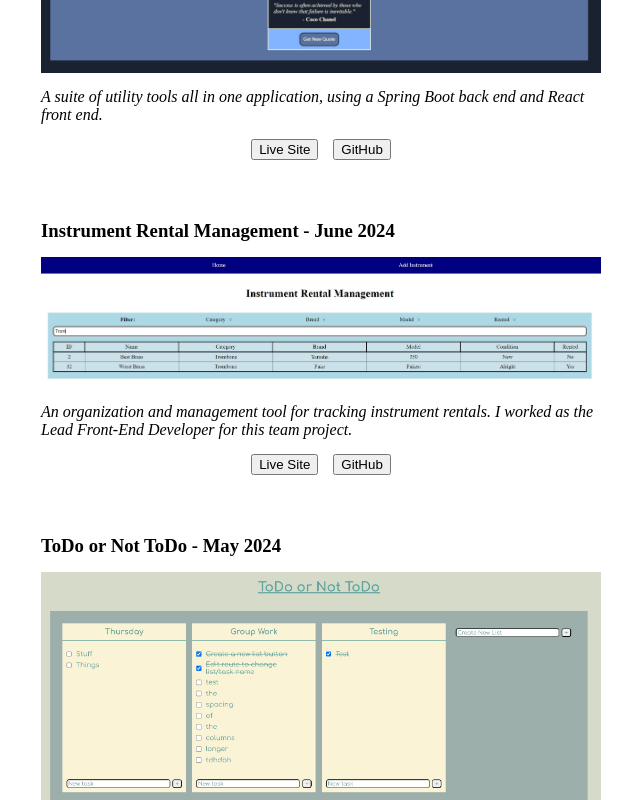
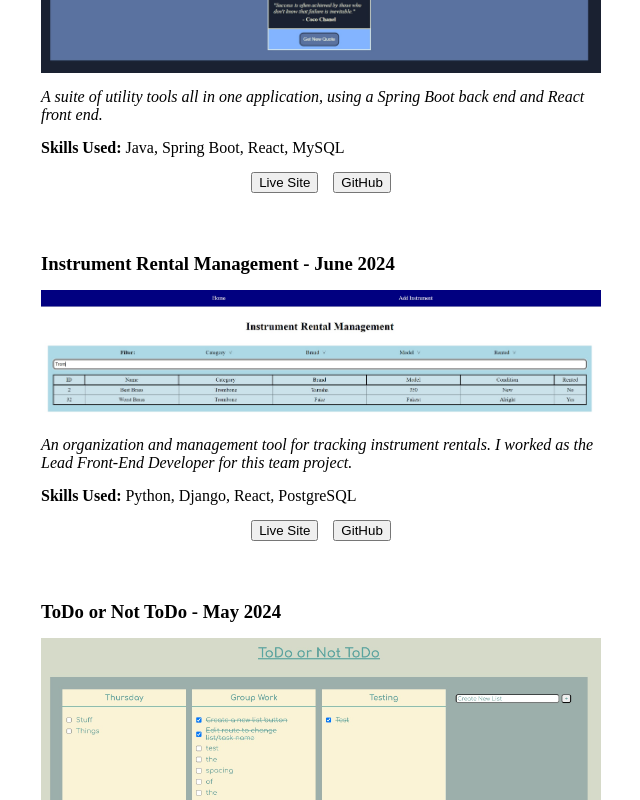
Before and after one commit to jcogs94/portfolio, a React (Create React App) app: page / in a window 1280 px wide. Shown: the part 1320-2120 px from the top of the page, without its empty margins (319-959 px from the left). Built offline with nearby package versions, Linux system fonts and the light colour scheme.

Commit message:
skills added to dom

```diff
--- a/src/components/Main/MyWork/ProjectCard/ProjectCard.jsx
+++ b/src/components/Main/MyWork/ProjectCard/ProjectCard.jsx
@@ -1,11 +1,20 @@
 import './ProjectCard.css'
 
-const ProjectCard = ({ img, name, date, description, liveLink, githubLink }) => {
+const ProjectCard = ({ img, name, date, description, skills, liveLink, githubLink }) => {
     return <>
         <div className="project-card">
             <h3>{name} - {date}</h3>
             <img src={img} alt={name} />
             <p><em>{description}</em></p>
+            <p><b>Skills Used: </b>{
+                skills.map( (skill, index) => {
+                    if (index + 1 === skills.length) {
+                        return skill
+                    } else {
+                        return skill + ", "
+                    }
+                })
+            }</p>
             <div className='project-card-link-container'>
                 <a href={liveLink}><button className='project-link'>Live Site</button></a>
                 <a href={githubLink}><button className='project-link'>GitHub</button></a>
```
